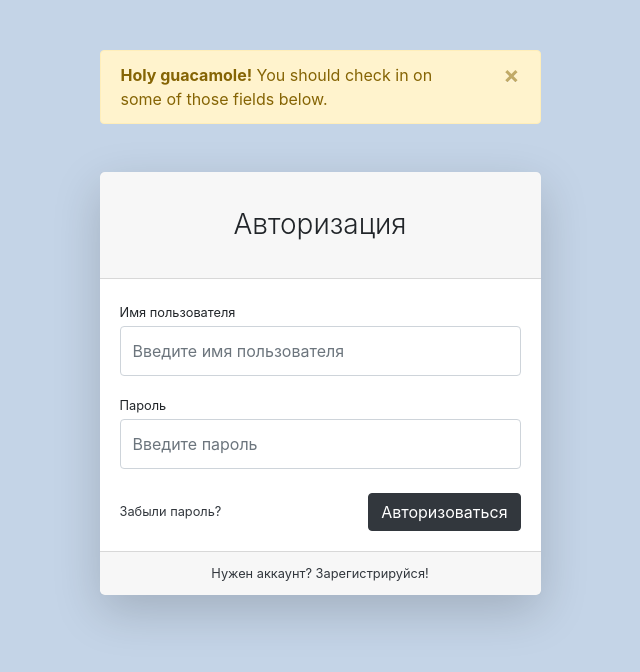
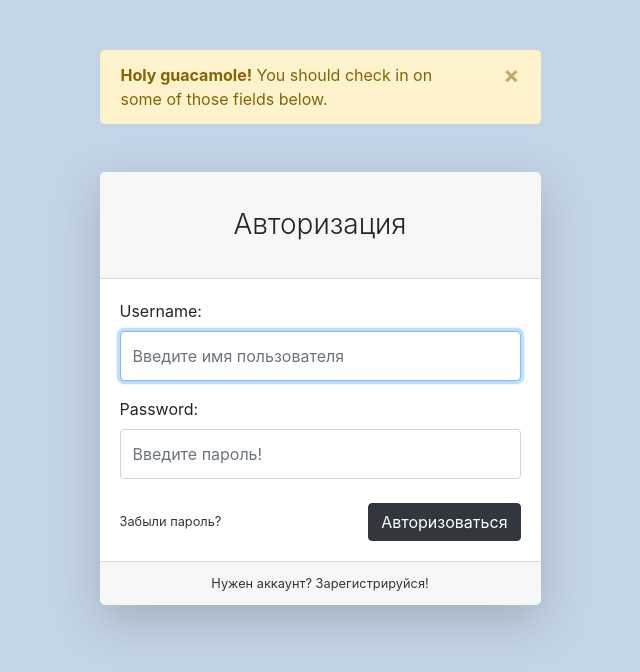
Before and after one commit to EviLrul/geekshop, a Django app: page /users/login/ in a window 1280 px wide. Shown: the top 672 px of the page, without its empty margins (320-960 px from the left). Run offline with Django 3.2, Linux system fonts and the light colour scheme; some libraries are stand-ins or nearby versions.

Commit message:
работы по логину

```diff
--- /dev/null
+++ b/authapp/forms.py
@@ -0,0 +1,18 @@
+from django.contrib.auth.forms import UserCreationForm, AuthenticationForm
+from authapp.models import User
+
+class UserLoginForm(AuthenticationForm):
+
+    class Meta:
+        model = User
+        fields = ('username', 'password')
+
+    def __init__(self, *args, **kwargs):
+        super(UserLoginForm, self).__init__(*args, **kwargs)
+        self.fields['username'].widget.attrs['placeholder'] = 'Введите имя пользователя'
+        self.fields['password'].widget.attrs['placeholder'] = 'Введите пароль!'
+        for field_name, field in self.fields.items():
+            field.widget.attrs['class'] = 'form-control py-4'
+
+class UserRegisterForm(UserCreationForm):
+    pass
--- a/authapp/templates/authapp/login.html
+++ b/authapp/templates/authapp/login.html
@@ -13,17 +13,19 @@
             <div class="card-header"><h3 class="text-center font-weight-light my-4">Авторизация</h3>
             </div>
             <div class="card-body">
-                <form>
-                    <div class="form-group">
-                        <label class="small mb-1" for="inputEmailAddress">Имя пользователя</label>
-                        <input class="form-control py-4" id="inputEmailAddress" type="email"
-                               placeholder="Введите имя пользователя"/>
-                    </div>
-                    <div class="form-group">
-                        <label class="small mb-1" for="inputPassword">Пароль</label>
-                        <input class="form-control py-4" id="inputPassword" type="password"
-                               placeholder="Введите пароль"/>
-                    </div>
+                <form action="{% url 'authapp:login' %}" method="post">
+                    {% csrf_token %}
+{#                    <div class="form-group">#}
+{#                        <label class="small mb-1" for="inputEmailAddress">Имя пользователя</label>#}
+{#                        <input class="form-control py-4" id="inputEmailAddress" type="email"#}
+{#                               placeholder="Введите имя пользователя"/>#}
+{#                    </div>#}
+{#                    <div class="form-group">#}
+{#                        <label class="small mb-1" for="inputPassword">Пароль</label>#}
+{#                        <input class="form-control py-4" id="inputPassword" type="password"#}
+{#                               placeholder="Введите пароль"/>#}
+{#                    </div>#}
+                    {{ form.as_p }}
                     <div class="form-group d-flex align-items-center justify-content-between mt-4 mb-0">
                         <a class="small" href="#">Забыли пароль?</a>
                         <input class="btn btn-primary" type="submit" value="Авторизоваться">
--- a/authapp/views.py
+++ b/authapp/views.py
@@ -1,9 +1,31 @@
+from django.contrib import auth
+from django.http import HttpResponseRedirect
 from django.shortcuts import render
 
 # Create your views here.
+from django.urls import reverse
+
+from authapp.forms import UserLoginForm
+
+
 def login(request):
+    if request.method == 'POST':
+        form = UserLoginForm(data=request.POST)
+        if form.is_valid():
+            username = request.POST.get('username')
+            password = request.POST.get('password')
+            user = auth.authenticate(username=username, password=password)
+            if user.is_active:
+                auth.login(request, user)
+                return HttpResponseRedirect(reverse('index'))
+        else:
+            print(form.errors)
+    else:
+        form =UserLoginForm()
     context = {
-        'title': 'geekshop | Авторизация',    }
+        'title': 'geekshop | Авторизация',
+        'form': form
+    }
     return render(request, 'authapp/login.html', context)
 
 def registr(request):
```
